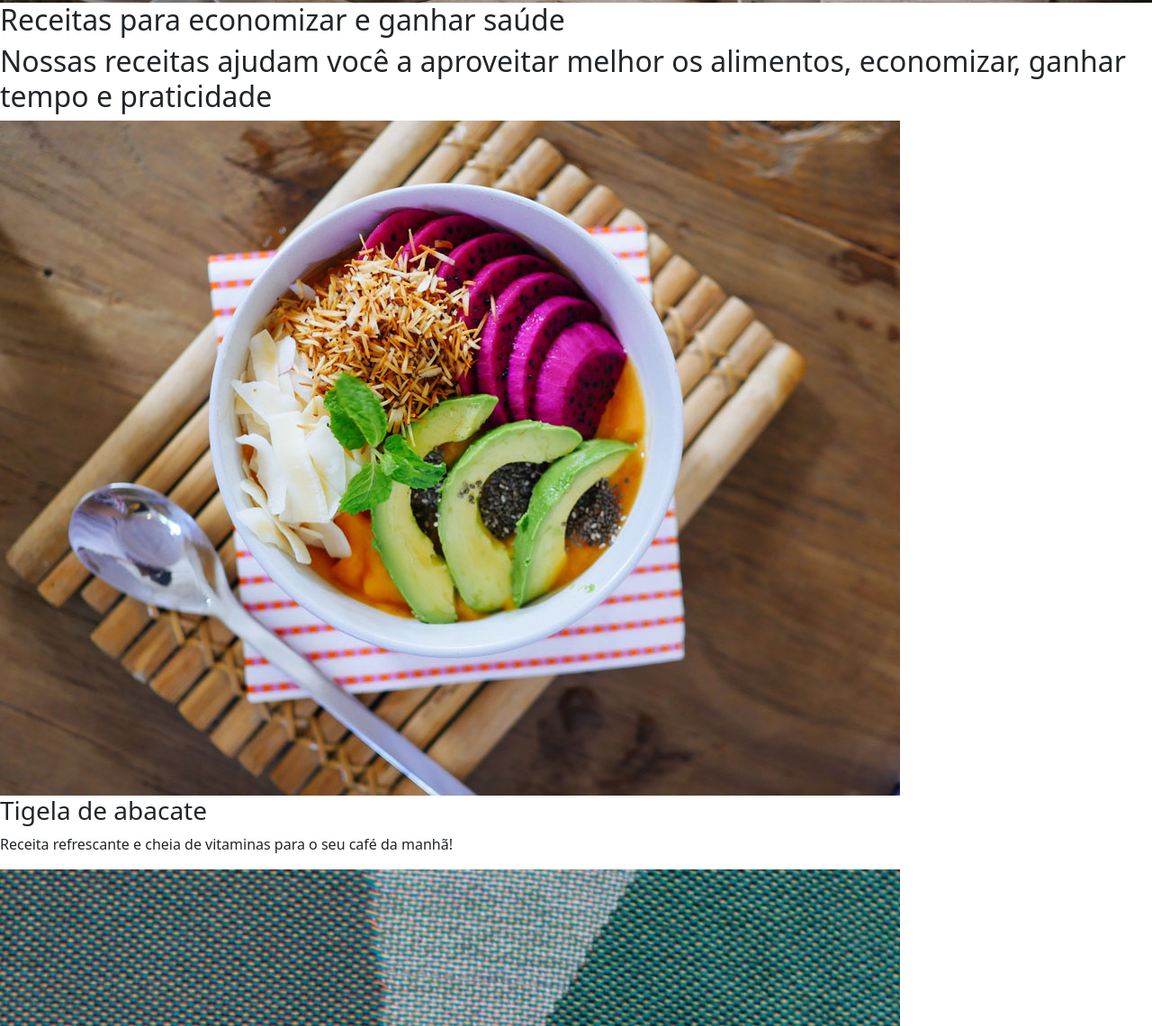
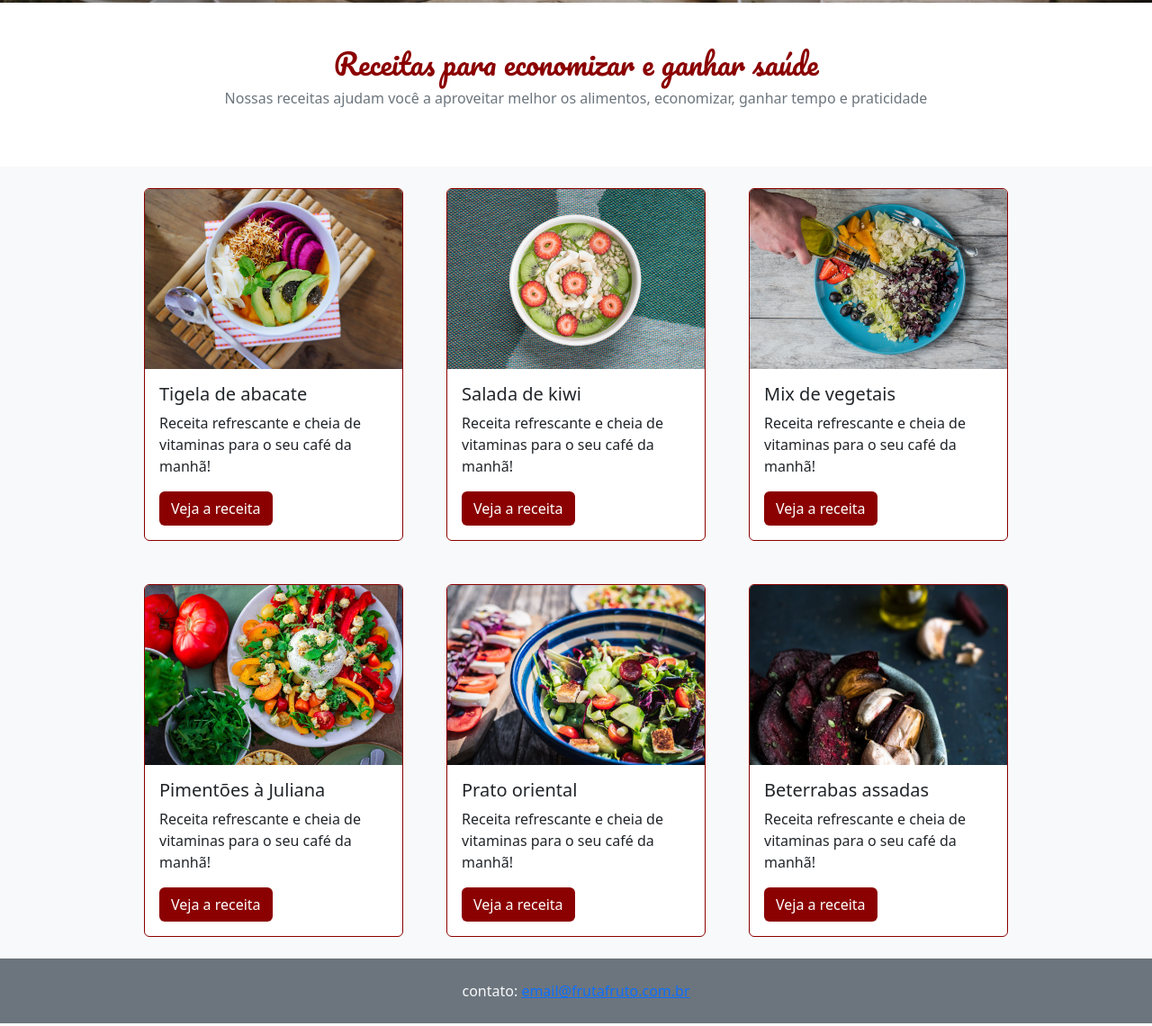
Before and after one commit to ghvasconcelos/Bootstrap, a plain HTML site: page index.html in a window 1280 px wide. Shown: the part 397-1537 px from the top of the page at 90% size. Drawn offline with nearby package versions, Linux system fonts and the light colour scheme.

Commit message:
01 11 22

```diff
--- a/index.html
+++ b/index.html
@@ -11,29 +11,32 @@
 </head>
 
 <body>
-
+  <header>
     <nav class="navbar navbar-expand-lg bg-light fixed-top">
       <div class="container-fluid">
-      <a class="navbar-brand" href="#">fruta & fruto</a>
+        <a class="navbar-brand fonte-titulo cor-especial" href="#">fruta & fruto</a>
         <button class="navbar-toggler" type="button" data-bs-toggle="collapse" data-bs-target="#navbarNavAltMarkup" aria-controls="navbarNavAltMarkup" aria-expanded="false" aria-label="Toggle navigation">
           <span class="navbar-toggler-icon"></span>
         </button>
         <div class="collapse navbar-collapse justify-content-end" id="navbarNavAltMarkup">
-        <div class="navbar-nav">
-          <a class="nav-link active" aria-current="page" href="#">inicio</a>
-          <a class="nav-link" href="#">receitas</a>
-          <a class="nav-link" href="#">quem somos</a>
-          <a class="nav-link" href="">contato</a>
-        </div>
+          <ul class="navbar-nav">
+            <li><a class="nav-link active" aria-current="page" href="#">inicio</a></li>
+            <li><a class="nav-link" href="#">receitas</a></li>
+            <li><a class="nav-link" href="#">quem somos</a></li>
+            <li><a class="nav-link" data-bs-toggle="modal" data-bs-target="#modal-contato" href="">contato</a></li>
+          </ul>
         </div>
       </div>
     </nav>
+  </header>
 
+  <main>
+    <section id="carrousel">
       <div id="carouselExampleCaptions" class="carousel slide" data-bs-interval="3500" data-bs-ride="carousel">
-    <div class="carousel-indicators">
-      <button type="button" data-bs-target="#carouselExampleCaptions" data-bs-slide-to="0" class="active" aria-current="true" aria-label="Slide 1"></button>
-      <button type="button" data-bs-target="#carouselExampleCaptions" data-bs-slide-to="1" aria-label="Slide 2"></button>
-    </div>
+        <ol class="carousel-indicators">
+          <li type="button" data-bs-target="#carouselExampleCaptions" data-bs-slide-to="0" class="active" aria-current="true" aria-label="Slide 1"></li>
+          <li type="button" data-bs-target="#carouselExampleCaptions" data-bs-slide-to="1" aria-label="Slide 2"></li>
+        </ol>
         <div class="carousel-inner">
           <div class="carousel-item active">
             <img src="src/img/carrossel-img1.jpg" class="d-block w-100 imagem-carrosel-um" alt="...">
@@ -57,36 +60,106 @@
           <span class="visually-hidden">Next</span>
         </button>
       </div>
+    </section>
 
-  <h2>Receitas para economizar e ganhar saúde</h2>
-  <h2>Nossas receitas ajudam você a aproveitar melhor os alimentos, economizar, ganhar tempo e praticidade</h2>
+    <section id="titulo">
+      <h2 class="text-center fonte-titulo cor-especial pt-5">Receitas para economizar e ganhar saúde</h2>
+      <p class="text-center text-secondary pb-5">Nossas receitas ajudam você a aproveitar melhor os alimentos, economizar, ganhar tempo e praticidade</p>
+    </section>
 
-  <img src="src/img/receita-abacate.jpg" alt="tigela com salada de abacate, vista superior">
-  <h3>Tigela de abacate</h3>
-  <p>Receita refrescante e cheia de vitaminas para o seu café da manhã!</p>
+    <section class="container-fluid bg-light" id="receitas">
+      <div class="row justify-content-center">
+        <article class="card borda-cor-especial card-largura m-4 p-0 col-12 col-md-4">
+          <img src="src/img/receita-abacate.jpg" class="card-img-top card-posicao-imagem" alt="tigela com salada de abacate, vista superior">
+          <div class="card-body ">
+            <h5 class="card-title">Tigela de abacate</h5>
+            <p class="card-text">Receita refrescante e cheia de vitaminas para o seu café da manhã!</p>
+            <a href="#" class="btn botao-cor-especial">Veja a receita</a>
+          </div>
+        </article>
 
-  <img src="src/img/receita-kiwi.jpg" alt="tigela de mingau com kiwi, vista superior">
-  <h3>Salada de kiwi</h3>
-  <p>Receita refrescante e cheia de vitaminas para o seu café da manhã!</p>
+        <article class="card borda-cor-especial card-largura m-4 p-0 col-12 col-md-4">
+          <img src="src/img/receita-kiwi.jpg" class="card-img-top card-posicao-imagem" alt="tigela de mingau com kiwi, vista superior">
+          <div class="card-body ">
+            <h5 class="card-title">Salada de kiwi</h5>
+            <p class="card-text">Receita refrescante e cheia de vitaminas para o seu café da manhã!</p>
+            <a href="#" class="btn botao-cor-especial">Veja a receita</a>
+          </div>
+        </article>
 
-  <img src="src/img/receita-mix.jpg" alt="prato com mix de vegetais e mão de pessoa adicionando azeite, vista superior">
-  <h3>Mix de vegetais</h3>
-  <p>Receita refrescante e cheia de vitaminas para o seu café da manhã!</p>
+        <article class="card borda-cor-especial card-largura m-4 p-0 col-12 col-md-4" >
+          <img src="src/img/receita-mix.jpg" class="card-img-top card-posicao-imagem" alt="prato com mix de vegetais e mão de pessoa adicionando azeite, vista superior">
+          <div class="card-body ">
+            <h5 class="card-title">Mix de vegetais</h5>
+            <p class="card-text">Receita refrescante e cheia de vitaminas para o seu café da manhã!</p>
+            <a href="#" class="btn botao-cor-especial">Veja a receita</a>
+          </div>
+        </article>
 
-  <img src="src/img/receita-pimentoes.jpg" alt="prato de salada de pimentões com alguns ingredientes ao lado, vista superior">
-  <h3>Pimentões à Juliana</h3>
-  <p>Receita refrescante e cheia de vitaminas para o seu café da manhã!</p>
+        <article class="card borda-cor-especial card-largura m-4 p-0 col-12 col-md-4" >
+          <img src="src/img/receita-pimentoes.jpg" class="card-img-top card-posicao-imagem" alt="prato de salada de pimentões com alguns ingredientes ao lado, vista superior">
+          <div class="card-body ">
+            <h5 class="card-title">Pimentões à Juliana</h5>
+            <p class="card-text">Receita refrescante e cheia de vitaminas para o seu café da manhã!</p>
+            <a href="#" class="btn botao-cor-especial">Veja a receita</a>
+          </div>
+        </article>
 
-  <img src="src/img/receita-oriental.jpg" alt="tigela com salada de vegetais estilo oriental, vista de cima">
-  <h3>Prato oriental</h3>
-  <p>Receita refrescante e cheia de vitaminas para o seu café da manhã!</p>
+        <article class="card borda-cor-especial card-largura m-4 p-0 col-12 col-md-4">
+          <img src="src/img/receita-oriental.jpg" class="card-img-top card-posicao-imagem" alt="tigela com salada de vegetais estilo oriental, vista de cima">
+          <div class="card-body ">
+            <h5 class="card-title">Prato oriental</h5>
+            <p class="card-text">Receita refrescante e cheia de vitaminas para o seu café da manhã!</p>
+            <a href="#" class="btn botao-cor-especial">Veja a receita</a>
+          </div>
+        </article>
 
-  <img src="src/img/receita-beterrabas.jpg" alt="tigela com beterrabas e dentes de alho assados em primeiro plano, com ingredientes ao fundo">
-  <h3>Beterrabas assadas</h3>
-  <p>Receita refrescante e cheia de vitaminas para o seu café da manhã!
-  </p>
+        <article class="card borda-cor-especial card-largura m-4 p-0 col-12 col-md-4">
+          <img src="src/img/receita-beterrabas.jpg" class="card-img-top card-posicao-imagem" alt="tigela com beterrabas e dentes de alho assados em primeiro plano, com ingredientes ao fundo">
+          <div class="card-body ">
+            <h5 class="card-title">Beterrabas assadas</h5>
+            <p class="card-text">Receita refrescante e cheia de vitaminas para o seu café da manhã!</p>
+            <a href="#" class="btn botao-cor-especial">Veja a receita</a>
+          </div>
+        </article>
+      </div>
+    </section>
+  </main>
+  <footer class="bg-secondary p-4 text-center text-light">
+    <p class=" m-0 text-light">contato: <a href="mailto:email@frutafruto.com.br">email@frutafruto.com.br</a></p>
+  </footer>
 
-  <p>contato:<a href="mailto:email@frutafruto.com.br">email@frutafruto.com.br</a></p>
+<!-- Modal -->
+<div class="modal fade" id="modal-contato" tabindex="-1" aria-labelledby="exampleModalLabel" aria-hidden="true">
+  <div class="modal-dialog">
+    <dialog class="modal-content">
+      <header class="modal-header">
+        <h1 class="modal-title fs-5" id="exampleModalLabel">Modal title</h1>
+        <button type="button" class="btn-close" data-bs-dismiss="modal" aria-label="Close"></button>
+      </header>
+      <main class="modal-body">
+        <div class="mb-3">
+          <label for="exampleFormControlInput1" class="form-label">Nome</label>
+          <input type="text" class="form-control" id="exampleFormControlInput1" placeholder="Insira seu nome">
+        </div>
+        <div class="mb-3">
+          <label for="exampleFormControlInput1" class="form-label">Email</label>
+          <input type="email" class="form-control" id="exampleFormControlInput1" placeholder="name@example.com">
+        </div>
+        <div class="mb-3">
+          <label for="exampleFormControlTextarea1" class="form-label">Sugestão</label>
+          <textarea class="form-control" id="exampleFormControlTextarea1" rows="3" placeholder="Insira aqui seu comentario"></textarea>
+        </div>
+      </main>
+      <footer class="modal-footer">
+        <button type="button" class="btn btn-secondary" data-bs-dismiss="modal">Fechar</button>
+        <button type="button" class="btn botao-cor-especial">Enviar</button>
+      </footer>
+    </dialog>
+  </div>
+</div>
+
+
   <script src="https://cdn.jsdelivr.net/npm/@popperjs/core@2.11.6/dist/umd/popper.min.js" integrity="sha384-oBqDVmMz9ATKxIep9tiCxS/Z9fNfEXiDAYTujMAeBAsjFuCZSmKbSSUnQlmh/jp3" crossorigin="anonymous"></script>
   <script src="https://cdn.jsdelivr.net/npm/bootstrap@5.2.2/dist/js/bootstrap.min.js" integrity="sha384-IDwe1+LCz02ROU9k972gdyvl+AESN10+x7tBKgc9I5HFtuNz0wWnPclzo6p9vxnk" crossorigin="anonymous"></script>
   <script src=""></script>
--- a/src/style.css
+++ b/src/style.css
@@ -1,3 +1,7 @@
+.card-largura {
+    max-width: 18rem;
+}
+
 .imagem-carrosel-um {
     object-fit: cover;
     object-position: 0 75%;
@@ -12,3 +16,22 @@
 .fonte-titulo {
     font-family: 'Pacifico', cursive;
 }
+
+.cor-especial {
+    color: darkred;
+}
+
+.botao-cor-especial {
+    background-color: darkred;
+    color: white;
+}
+
+.borda-cor-especial {
+    border-color: darkred;
+}
+
+.card-posicao-imagem {
+    object-fit: cover;
+    /*object-position: 0 75%;*/
+    height: 200px;
+}
```
Lines whose indentation alone changed are shown as unchanged.
